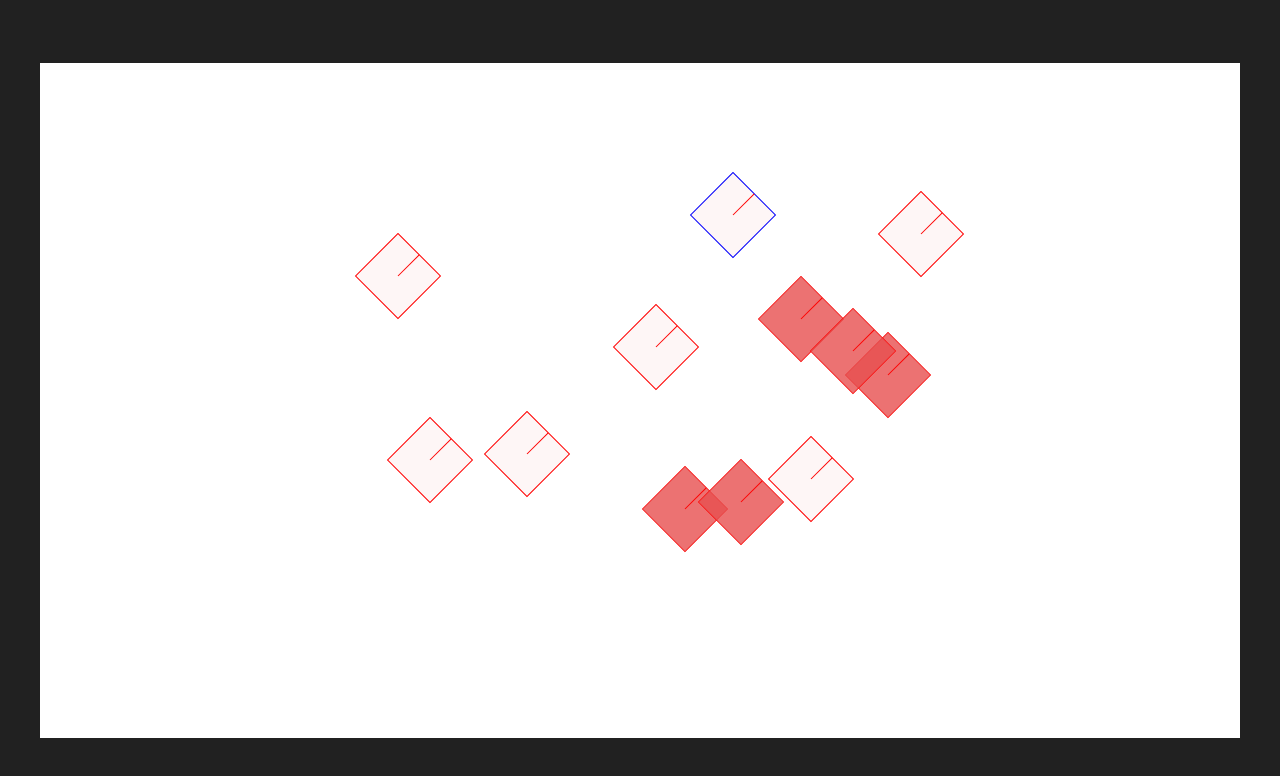
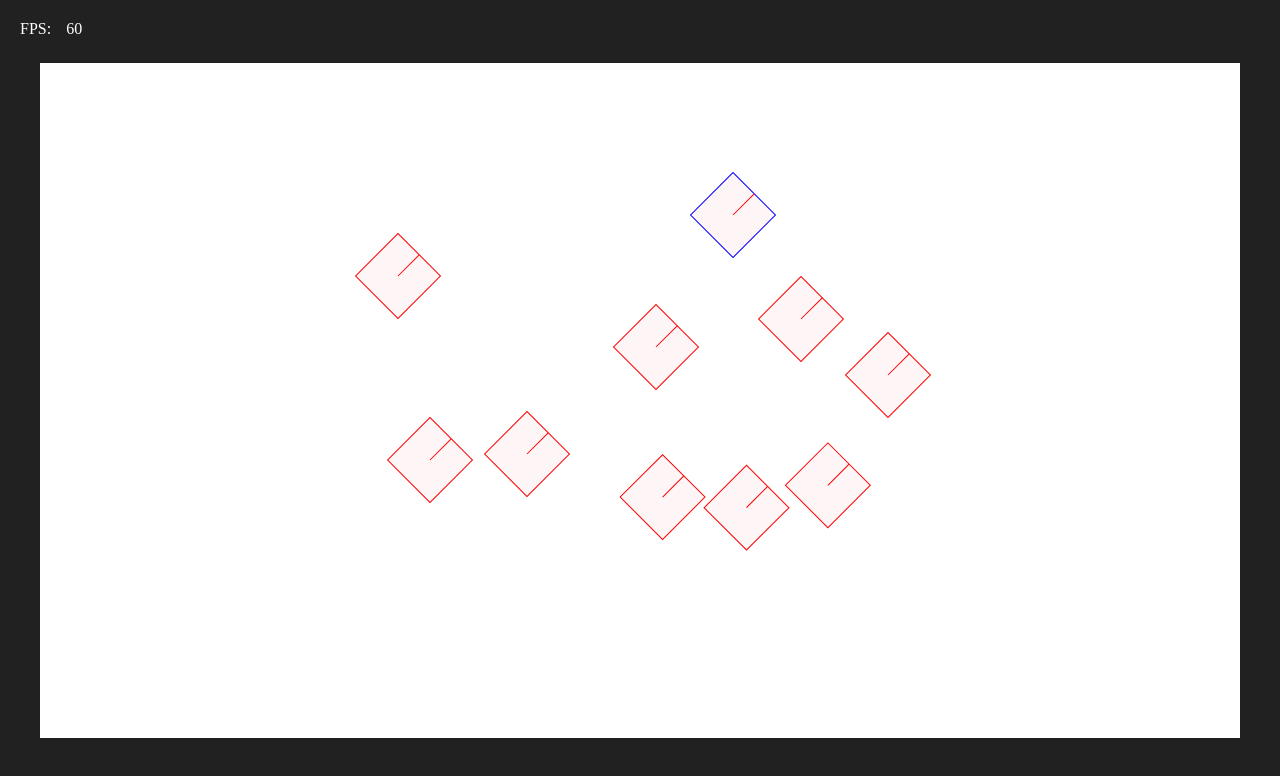
Before and after one commit to MonoPT/2d-Physics-Engine, a website built with Vite: page index.html in a window 1280 px wide. Built offline with nearby package versions, Linux system fonts and the light colour scheme.

Commit message:
Added collision resolution for polygons

```diff
--- a/index.html
+++ b/index.html
@@ -26,9 +26,24 @@
         #canvas {
             background: #fff;
         }
+
+        #fps {
+            display: flex;
+            position: absolute;
+            top: 20px;
+            left: 20px;
+            color: #fff;
+        }
+
+        #fps .fps {
+            padding-left: 15px;
+        }
+
+
     </style>
   </head>
   <body>
+    <div id="fps">FPS: <div class="fps"></div></div>
     <div id="app">
         <canvas id="canvas" width="1200" height="675"></canvas>
     </div>
--- a/src/engine/Core.ts
+++ b/src/engine/Core.ts
@@ -52,8 +52,10 @@ Core.prototype.drawLine = function (startPos, endPos, color = 'black')  {
     ctx.beginPath();
     ctx.moveTo(startPos.x, startPos.y);
     ctx.lineTo(endPos.x + startPos.x, endPos.y + startPos.y)
+    ctx.strokeStyle = color
+    ctx.stroke();
     ctx.restore()
-    ctx.stroke();
+
 }
 
 Core.prototype.drawCircle = function(centerPos, radius, angle = 0, color = 'black', fill = "rgba(232, 79, 79, 1)") {
--- a/src/engine/RigidBody.ts
+++ b/src/engine/RigidBody.ts
@@ -175,15 +175,15 @@ export class RigidBody {
         let transformedVertices: Vector[] = []
 
         this.vertices = RigidBody.createBoxVertices(this.Width, this.Height);
-        let positionTest = this.position
+        let position = this.position
         let angle = this.rotation
 
         for (let i = 0; i < this.vertices.length; i++) {
             let v:Vector = this.vertices[i]
 
             transformedVertices[i] = new Vector(
-                Math.cos(angle) * v.x - v.y * Math.sin(angle) + positionTest.x,
-                v.y * Math.cos(angle) + v.x * Math.sin(angle) + positionTest.y
+                Math.cos(angle) * v.x - v.y * Math.sin(angle) + position.x,
+                v.y * Math.cos(angle) + v.x * Math.sin(angle) + position.y
             )
         }
         this.transformedVertices = transformedVertices
--- a/src/engine/collisions/SAT_Collisions.ts
+++ b/src/engine/collisions/SAT_Collisions.ts
@@ -1,6 +1,4 @@
-import Engine from "../engine";
 import { Vector } from "../Vector";
-
 
 export class SAT_Collisions {
     static IntersectCircles(circleCenterA: Vector, radiusCircleA: number ,circleCenterB: Vector, radiusCircleB: number) : false | {depth: number, normal: Vector} {
@@ -22,7 +20,9 @@ export class SAT_Collisions {
         return {depth: depth, normal: normal}
     }
 
-    static IntersectPolygons(VerticesA: Vector[], VerticesB: Vector[]) {
+    static IntersectPolygons(VerticesA: Vector[], VerticesB: Vector[]) : false | {depth: number, normal: Vector} {
+        let output = {depth: Number.MAX_VALUE, normal: Vector.Zero}
+
 
         for (let i = 0; i < VerticesA.length - 1; i++) {
             let p1 = VerticesA[i]
@@ -36,6 +36,14 @@ export class SAT_Collisions {
             let B = SAT_Collisions.projectVetices(VerticesB, axis)
 
             if(A.min > B.max || B.min > A.max) return false
+
+            ///Check depth to resolve collision between polygons
+            let axisDepth: number = Math.min(B.max - A.min, A.max - B.min)
+
+            if (axisDepth < output.depth) {
+                output.depth = axisDepth
+                output.normal = axis
+            }
 
         }
 
@@ -52,13 +60,46 @@ export class SAT_Collisions {
 
 
             if(A.min > B.max || B.min > A.max) return false
+
+            ///Check depth to resolve collision between polygons
+            let axisDepth: number = Math.min(B.max - A.min, A.max - B.min)
+
+            if (axisDepth < output.depth) {
+                output.depth = axisDepth
+                output.normal = axis
+            }
         }
 
-        return true
+        output.normal = new Vector(-output.normal.y, output.normal.x)
+        output.depth = output.depth / output.normal.length + 1
+
+
+        let outVecNormalized = Vector.normalize(output.normal)
+        let CenterA: Vector = this.findArithmeticMean(VerticesA)
+        let CenterB: Vector = this.findArithmeticMean(VerticesB)
+
+        let direction = Vector.subtract(CenterB, CenterA)
+
+        if(Vector.dot(direction, outVecNormalized) < 0) {
+            output.normal = Vector.invert(output.normal)
+        }
+
+        return output
     }
 
-    static projectVertices() {
+    private static findArithmeticMean(Vertices: Vector[]): Vector {
+        let sumX: number = 0
+        let sumY: number = 0
 
+
+        for (let i = 0; i < Vertices.length; i++) {
+            const v = Vertices[i];
+
+            sumX += v.x
+            sumY += v.y
+        }
+
+        return new Vector(sumX / Vertices.length, sumY / Vertices.length)
     }
 
     private static projectVetices(vertices: Vector[], axis: Vector) : {min: number, max:number} {
--- a/src/engine/engine.ts
+++ b/src/engine/engine.ts
@@ -36,7 +36,7 @@ class Engine extends Core {
     }
 
     initialize() {
-        for (let index = 0; index < 12; index++) {
+        for (let index = 0; index < 10; index++) {
             let type = Math.random() < .5 ? ShapeType.Box : ShapeType.Circle
             let x = Math.round(MathLib.randomInBeetween(300, this.canvasElement.width / 2))
             let y = Math.round(MathLib.randomInBeetween(120, this.canvasElement.height / 2))
@@ -75,6 +75,10 @@ class Engine extends Core {
 
         //Draw elements on canvas
         this.draw()
+
+        let fpsContainer = document.querySelector("#fps .fps") as HTMLElement
+        fpsContainer.textContent = `${this.fps}`
+
     }
 
 
@@ -102,10 +106,18 @@ class Engine extends Core {
 
                 //Box collision
 
+                let collision = SAT_Collisions.IntersectPolygons(bodyA.getTransformedVertices(), bodyB.getTransformedVertices())
+                if(collision) {
+                    collision.normal = Vector.normalize(collision.normal)
 
-                if(SAT_Collisions.IntersectPolygons(bodyA.getTransformedVertices(), bodyB.getTransformedVertices())) {
+                    bodyB.move(Vector.multiply(collision.normal, collision.depth / 2))
+                    bodyA.move(Vector.invert(collision.normal).multiply(collision.depth / 2))
+
+                    //Debug Line
                     bodyA.fill = 'rgba(232, 79, 79, .8)'
                     bodyB.fill = 'rgba(232, 79, 79, .8)'
+
+                    this.drawLine(bodyA.pos, collision.normal.multiply(2), 'red')
                 }
 
             }
```
